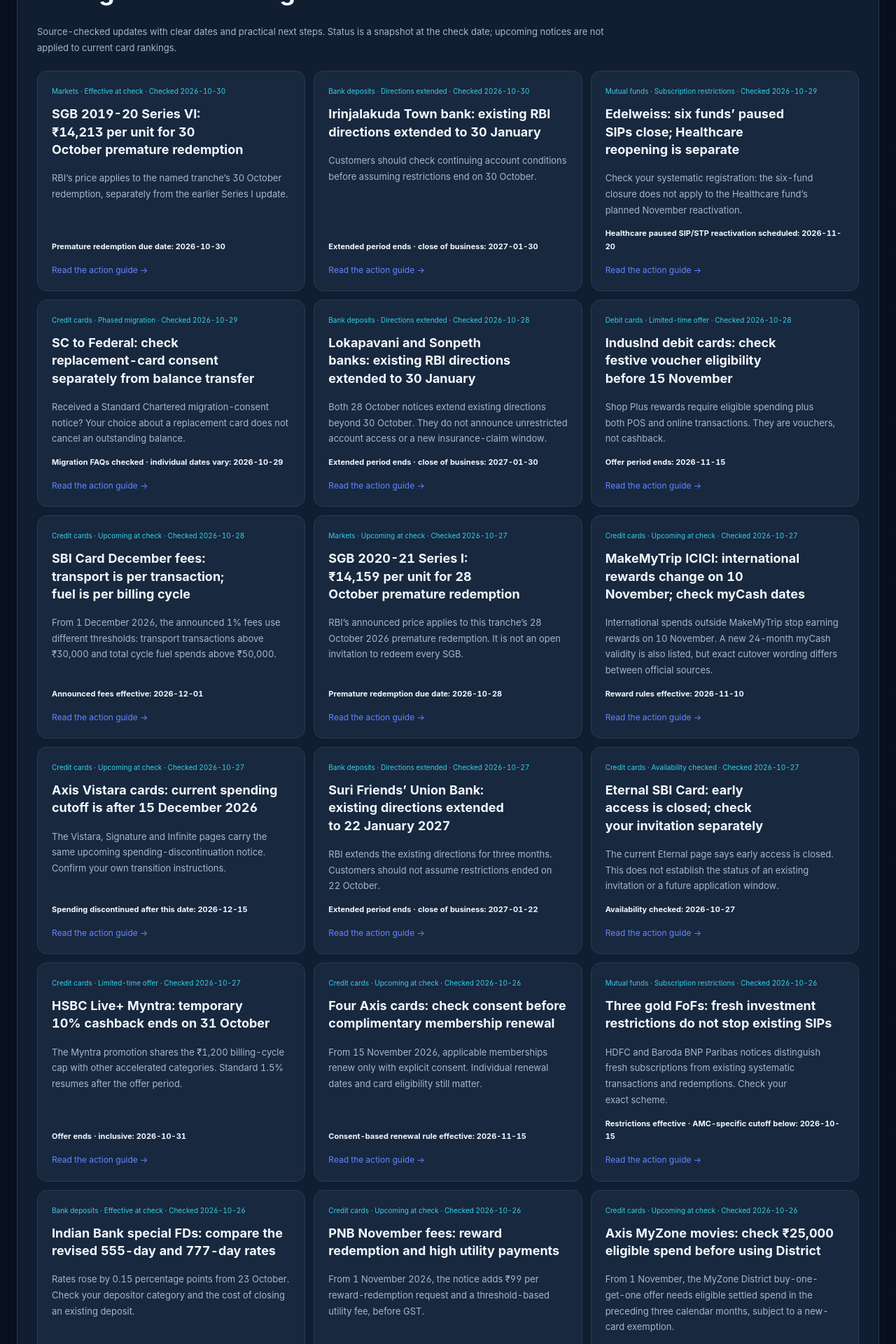
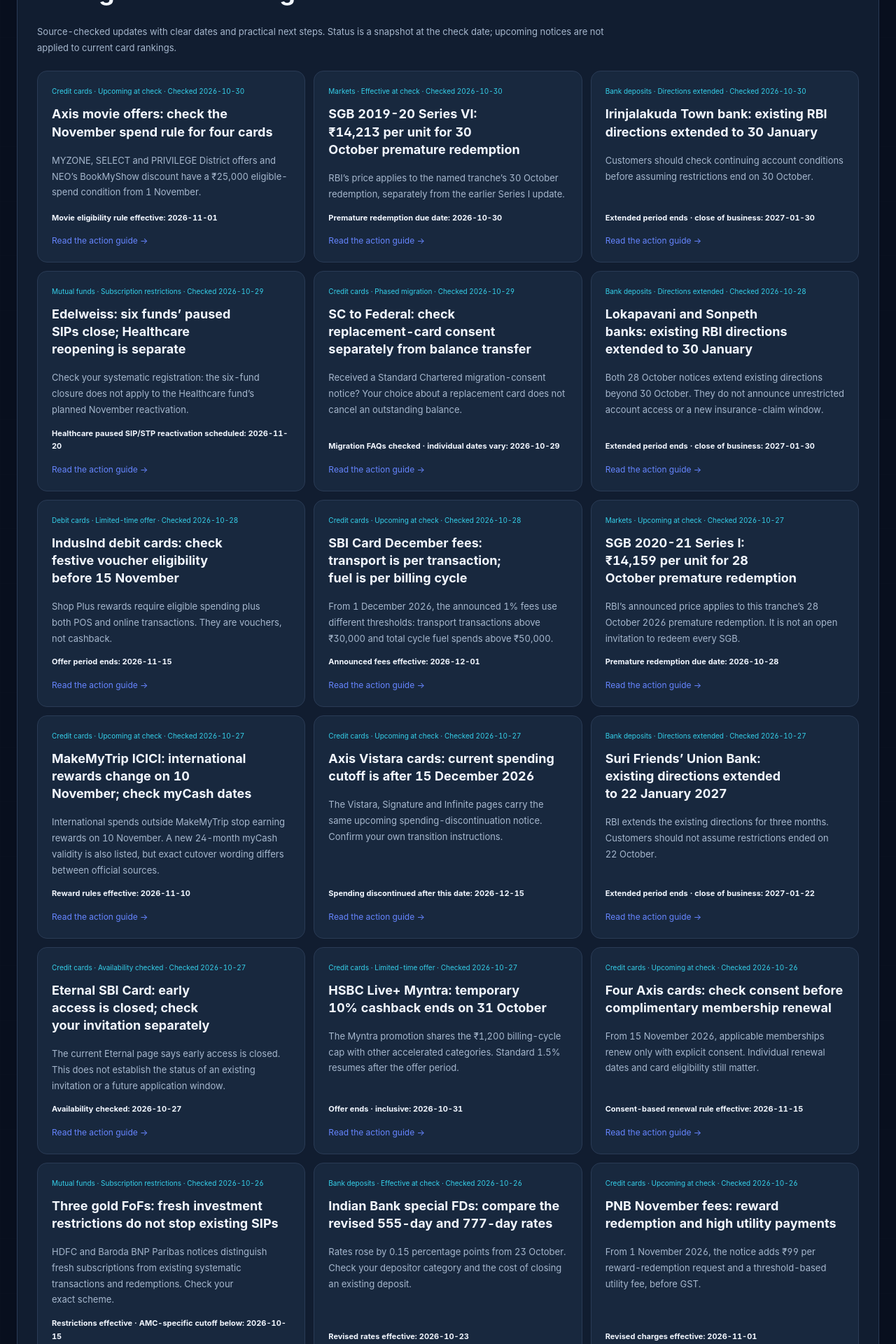
Before and after one commit to aqdas1820/credonomics-site, a Next.js app: page / in a window 1280 px wide. Shown: the part 2200-4120 px from the top of the page at 70% size. Built offline with nearby package versions, Linux system fonts and the light colour scheme; no server answers.

Commit message:
Expand Axis movie guide with card-specific November rules

```diff
--- a/app/data/research-watch.ts
+++ b/app/data/research-watch.ts
@@ -11,6 +11,18 @@ export type WatchItem = {
 
 /** Editorial snapshots. Future notices do not change the ranking engine before their effective dates. */
 export const researchWatch: WatchItem[] = [
+  {
+    slug: 'axis-myzone-district-movie-spend-november-2026',
+    title: 'Axis movie offers: check the November spend rule for four cards',
+    summary: 'MYZONE, SELECT and PRIVILEGE District offers and NEO’s BookMyShow discount have a ₹25,000 eligible-spend condition from 1 November.',
+    category: 'Credit cards', checkedAt: '2026-10-30', publishedAt: '2026-10-26', updateNote: '30 October: expanded the original MyZone guide to SELECT, PRIVILEGE and NEO using each card’s notice; added November’s settlement-period example. Original URL and publication date preserved.', eventDate: '2026-11-01', dateLabel: 'Movie eligibility rule effective',
+    source: 'https://campaign.axis.bank.in/generic/terms-and-conditions-myzone.pdf', sourceLabel: 'Axis Bank: MYZONE card-specific revision notice', sourceLocation: 'November section, pages 1–2; supporting card-specific notices below',
+    additionalSources: [{ url: 'https://campaign.axis.bank.in/generic/terms-and-conditions-neo.pdf', label: 'NEO: BookMyShow rule and exclusions, pages 1–2' }, { url: 'https://campaign.axis.bank.in/generic/terms-and-conditions-select.pdf', label: 'SELECT: November District rule, page 2' }, { url: 'https://campaign.axis.bank.in/generic/terms-and-conditions-privilege.pdf', label: 'PRIVILEGE: November District rule, pages 1–2' }],
+    audience: 'Axis Bank MYZONE, NEO, SELECT and PRIVILEGE cardholders planning to use their movie offers.',
+    facts: ['From 1 November 2026, MYZONE, SELECT and PRIVILEGE require ₹25,000 eligible spend in the preceding three calendar months for District buy-one-get-one. NEO applies the same threshold to its 10% BookMyShow instant discount, capped at ₹100.', 'Only settled transactions count; settlement may take up to five working days. For November eligibility, the preceding calendar months are August–October, not a rolling 90-day period.', 'New issuance is exempt for the issue month plus the next three calendar months. Upgrades do not qualify as new issuance; an additional card alongside an existing relationship does. Spends are considered at account level.', 'Fees, interest, refunds, reversals and other bank dues do not qualify. EMI purchases count through billed monthly instalments, not their full purchase value.'],
+    actions: ['Check billed eligible transactions in Axis Mobile or Internet Banking and confirm the offer for your exact card.', 'Allow for settlement near month-end. Do not make unnecessary purchases solely to meet the threshold.'],
+    limits: 'Upcoming at the 30 October check. Announcement date and a dated earlier issuer version were not established; no earlier no-spend entitlement is asserted. Ticket counts, availability, booking conditions and remaining limits follow each card’s prevailing terms. No blanket Axis devaluation or ranking change is inferred.',
+  },
   {
     slug: 'sgb-2019-20-series-vi-redemption-price-october-2026',
     title: 'SGB 2019-20 Series VI: ₹14,213 per unit for 30 October premature redemption',
@@ -211,17 +223,7 @@ export const researchWatch: WatchItem[] = [
     actions: ['Review your reward balance, redemption minimums and expiry before deciding whether an already-planned redemption should be completed before 1 November.', 'Compare utility fees and rewards using your billing-cycle total. Splitting one bill into smaller payments does not remove the cycle threshold.'],
     limits: 'The announcement date is not specified in the PDF. These are incoming fees, not a reward-rate change. Other revised charges have product-specific and FD-backed-card treatment; this guide does not generalise their late-fee slabs or invent how earlier utility transactions will be adjusted.',
   },
-  {
-    slug: 'axis-myzone-district-movie-spend-november-2026',
-    title: 'Axis MyZone movies: check ₹25,000 eligible spend before using District',
-    summary: 'From 1 November, the MyZone District buy-one-get-one offer needs eligible settled spend in the preceding three calendar months, subject to a new-card exemption.',
-    category: 'Credit cards', checkedAt: '2026-10-26', eventDate: '2026-11-01', dateLabel: 'Movie eligibility rule effective',
-    source: 'https://campaign.axis.bank.in/generic/terms-and-conditions-myzone.pdf', sourceLabel: 'Axis Bank: MYZONE card-specific revision notice', sourceLocation: 'Effective 01-11-2026 section across PDF pages 1–2',
-    audience: 'Axis Bank MyZone cardholders relying on the District movie offer.',
-    facts: ['The incoming rule requires ₹25,000 eligible spend in the previous three calendar months. Only settled transactions count; settlement may take up to five working days.', 'New issuance is exempt for the issue month plus the next three calendar months. Upgrading an existing card is not new issuance; an additional card alongside an existing relationship is treated as new issuance. Spends are considered at account level.', 'Fees, interest, refunds, reversals and other bank dues do not qualify. EMI purchases count through billed monthly instalments, not their full purchase value.'],
-    actions: ['Check billed eligible transactions in Axis Mobile or Internet Banking before relying on the movie benefit.', 'Keep settlement time in mind near month-end. Compare the discount with any extra spending needed; do not buy unnecessarily to meet the threshold.'],
-    limits: 'Announcement date and a dated earlier issuer version were not established. This guide describes the verified incoming rule without asserting an earlier no-spend entitlement. Ticket counts, discount caps and booking conditions still follow the exact card’s current terms.',
-  },
+
   {
     slug: 'sebi-whatsapp-stock-tips-verification-checklist',
     title: 'SEBI WhatsApp stock-tip warning: verify the intermediary and trading app',
--- a/app/data/search-index.generated.ts
+++ b/app/data/search-index.generated.ts
@@ -112,13 +112,13 @@ export const searchIndex: readonly SearchEntry[] = [
   },
   {
     "id": "watch:axis-myzone-district-movie-spend-november-2026",
-    "title": "Axis MyZone movies: check ₹25,000 eligible spend before using District",
-    "description": "From 1 November, the MyZone District buy-one-get-one offer needs eligible settled spend in the preceding three calendar months, subject to a new-card exemption.",
+    "title": "Axis movie offers: check the November spend rule for four cards",
+    "description": "MYZONE, SELECT and PRIVILEGE District offers and NEO’s BookMyShow discount have a ₹25,000 eligible-spend condition from 1 November.",
     "href": "/research/watch/axis-myzone-district-movie-spend-november-2026",
     "category": "Research",
     "source": "Official issuer / fund notice",
-    "updated": "2026-10-26",
-    "keywords": "Axis MyZone movies: check ₹25,000 eligible spend before using District axis-myzone-district-movie-spend-november-2026 Research",
+    "updated": "2026-10-30",
+    "keywords": "Axis movie offers: check the November spend rule for four cards axis-myzone-district-movie-spend-november-2026 Research",
     "priority": 92
   },
   {
```
Also changed, not shown: 1 other file (tests, documents, lock files or other folders).
